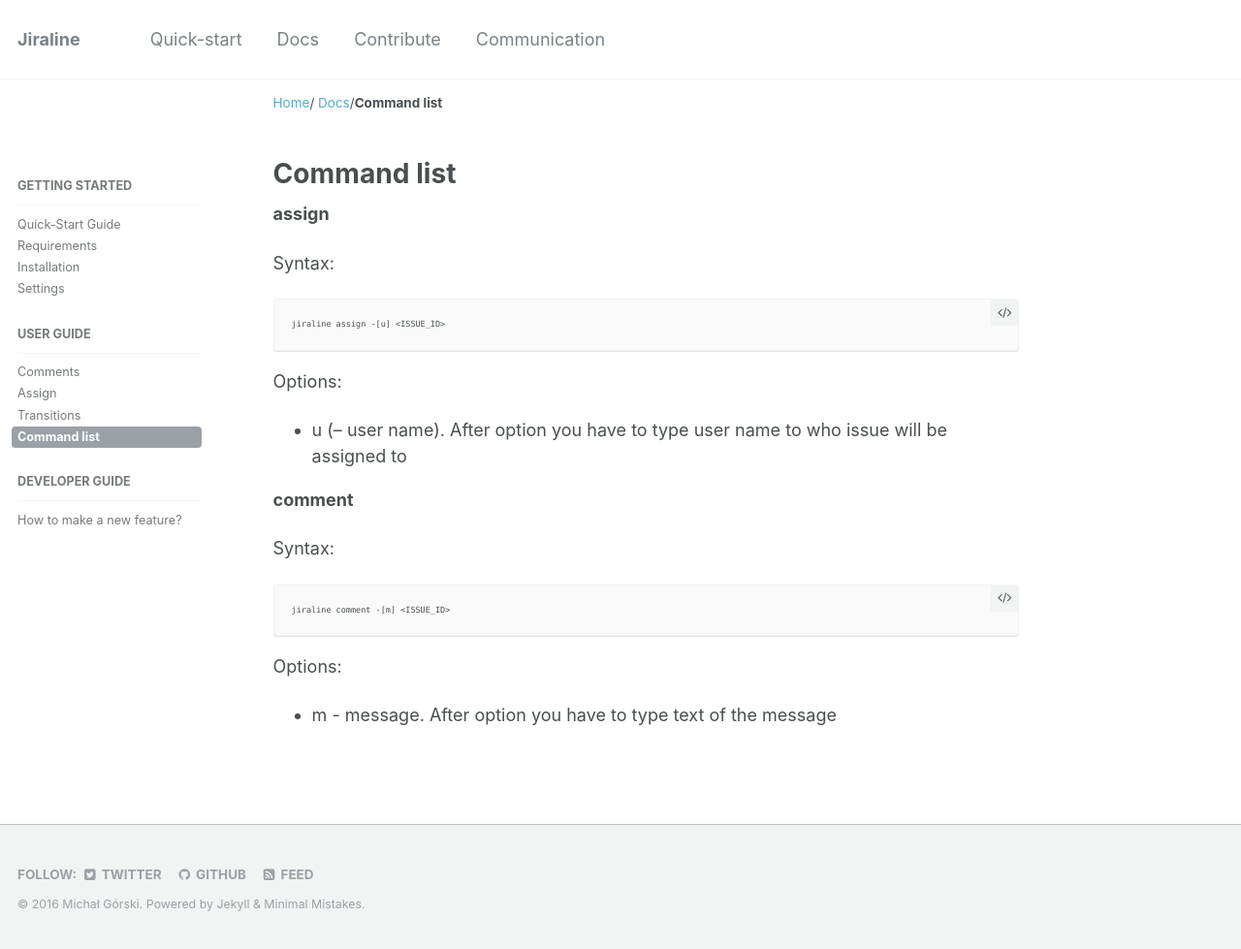
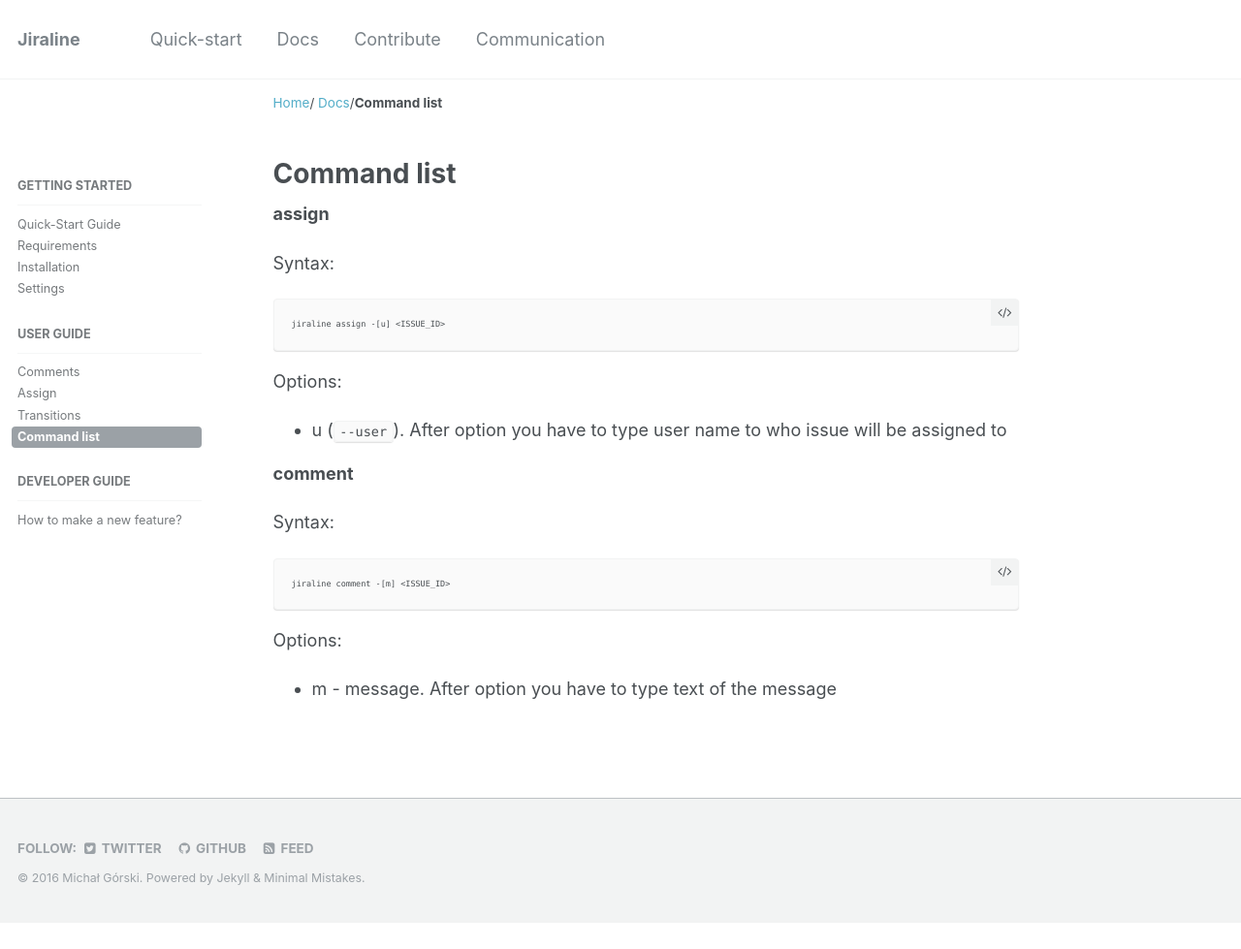
Before and after one commit to posbit/jiraline, a Jekyll site: the page built from _docs/command_list.md, in a window 1280 px wide and 979 px high. Shown: the whole window at 97% size. Built offline with Jekyll 4.4.1, drawn with Linux system fonts in a browser that asks for light colours.

Commit message:
Option long name fix

```diff
--- a/_docs/command_list.md
+++ b/_docs/command_list.md
@@ -13,7 +13,7 @@
 
 Options:
 
-* u (-- user name). After option you have to type user name to who issue will be assigned to
+* u (`--user`). After option you have to type user name to who issue will be assigned to
 
 **comment**
 
```
